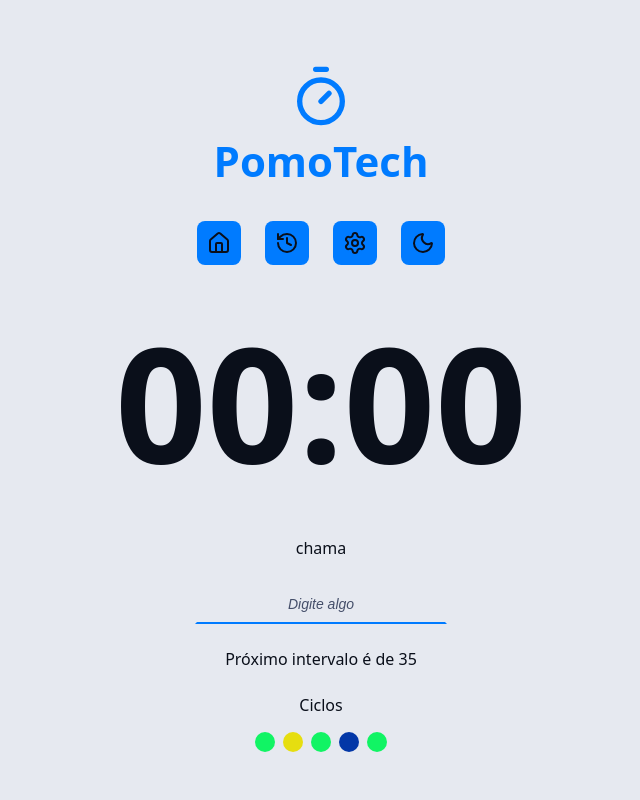
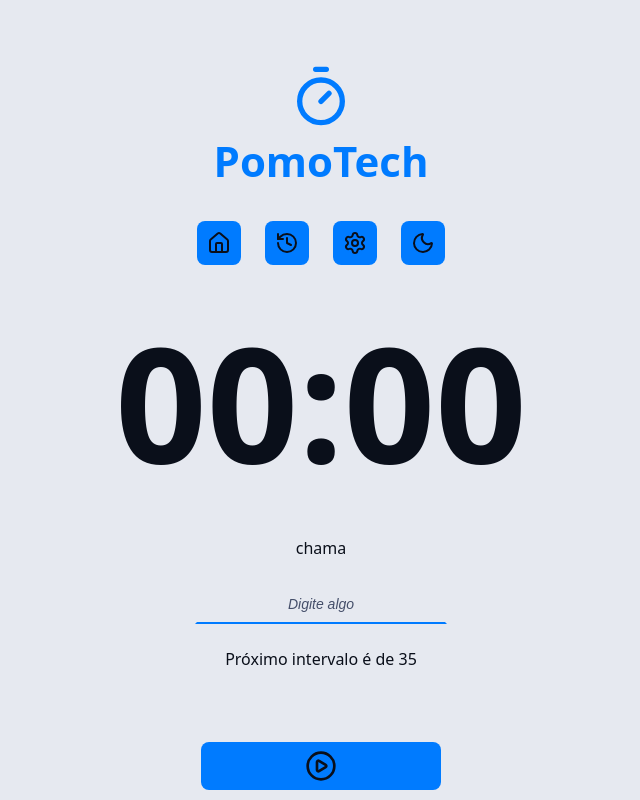
Before and after one commit to Wendel-Costa/Pomodoro-Tech, a React (Vite) app: page / in a window 1280 px wide. Shown: the top 800 px of the page, without its empty margins (319-959 px from the left). Built offline with nearby package versions, Linux system fonts and the light colour scheme.

Commit message:
making iteratives cycles

```diff
--- a/src/components/Cycles/index.tsx
+++ b/src/components/Cycles/index.tsx
@@ -1,20 +1,36 @@
+import { useTaskContext } from '../../contexts/TaskContext/useTaskContext';
+import { getNextCycle } from '../../utils/getNextCycle';
+import { getNextCycleType } from '../../utils/getNextCycleType';
 import styles from './styles.module.css';
 
 export function Cycles() {
+   const { state } = useTaskContext();
+
+   const cycleStep = Array.from({ length: state.currentCycle });
+
+   const cycleDescriptionMap = {
+      workTime: 'foco',
+      shortBreakTime: 'decanso curso',
+      longBreakTime: 'descanso longo',
+   };
+
    return (
       <div className={styles.cycle}>
          <span>Ciclos</span>
 
          <div className={styles.cycleDots}>
-            <span className={`${styles.cycleDot} ${styles.workTime}`}></span>
-            <span
-               className={`${styles.cycleDot} ${styles.shortBreakTime}`}
-            ></span>
-            <span className={`${styles.cycleDot} ${styles.workTime}`}></span>
-            <span
-               className={`${styles.cycleDot} ${styles.longBreakTime}`}
-            ></span>
-            <span className={`${styles.cycleDot} ${styles.workTime}`}></span>
+            {cycleStep.map((_, index) => {
+               const nextCycle = getNextCycle(index);
+               const nextCycleType = getNextCycleType(nextCycle);
+               return (
+                  <span
+                     key={nextCycle}
+                     className={`${styles.cycleDot} ${styles[nextCycleType]}`}
+                     aria-label={`Indicador de ciclo de ${cycleDescriptionMap[nextCycleType]}`}
+                     title={`Indicador de ciclo de ${cycleDescriptionMap[nextCycleType]}`}
+                  ></span>
+               );
+            })}
          </div>
       </div>
    );
--- a/src/components/MainForm/index.tsx
+++ b/src/components/MainForm/index.tsx
@@ -70,9 +70,11 @@ export function MainForm() {
             <p>Próximo intervalo é de 35</p>
          </div>
 
-         <div className='formRow'>
-            <Cycles />
-         </div>
+         {state.currentCycle > 0 && (
+            <div className='formRow'>
+               <Cycles />
+            </div>
+         )}
 
          <div className='formRow'>
             <DefaultButton>
```
